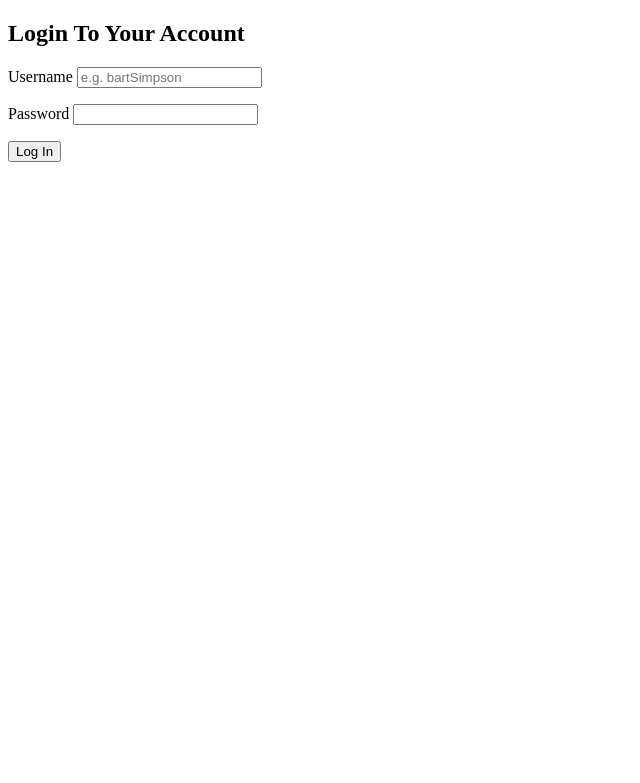
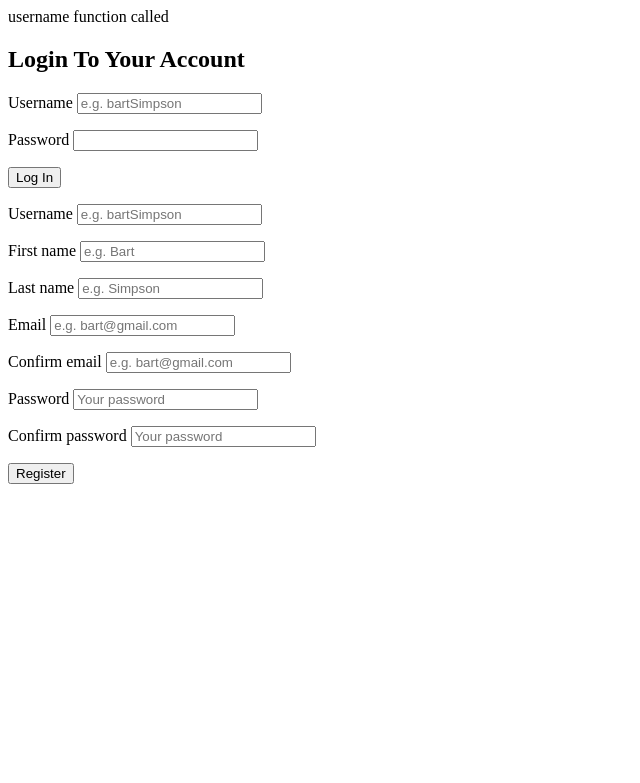
Before and after one commit to marb61a/php_muzak, a PHP site: page /register.php in a window 1280 px wide. Shown: the top 783 px of the page, without its empty margins (0-640 px from the left). Run offline with PHP 8.4, Linux system fonts and the light colour scheme; data that the repository does not hold is empty.

Commit message:
added register form

```diff
--- a/register.php
+++ b/register.php
@@ -1,3 +1,11 @@
+<?php
+	include("includes/classes/Account.php");
+
+	$account = new Account();
+	$account->register();
+?>
+
+
 <!DOCTYPE html>
 <html>
 <head>
@@ -18,6 +26,39 @@
 
 			<button type="submit" name="loginButton">Log In</button>
 		</form>
+
+		<form id="registerForm" action="register.php" method="POST">
+			<p>
+				<label for="username">Username</label>
+				<input id="username" name="username" type="text" placeholder="e.g. bartSimpson" required>
+			</p>
+			<p>
+				<label for="firstName">First name</label>
+				<input id="firstName" name="firstName" type="text" placeholder="e.g. Bart" required>
+			</p>
+			<p>
+				<label for="lastName">Last name</label>
+				<input id="lastName" name="lastName" type="text" placeholder="e.g. Simpson" required>
+			</p>
+			<p>
+				<label for="email">Email</label>
+				<input id="email" name="email" type="email" placeholder="e.g. bart@gmail.com" required>
+			</p>
+			<p>
+				<label for="email2">Confirm email</label>
+				<input id="email2" name="email2" type="email" placeholder="e.g. bart@gmail.com" required>
+			</p>
+			<p>
+				<label for="password">Password</label>
+				<input id="password" name="password" type="password" placeholder="Your password" required>
+			</p>
+			<p>
+				<label for="password2">Confirm password</label>
+				<input id="password2" name="password2" type="password" placeholder="Your password" required>
+			</p>
+
+			<button type="submit" name="registerButton">Register</button>
+		</form>
 	</div>
 </body>
 </html>
```
